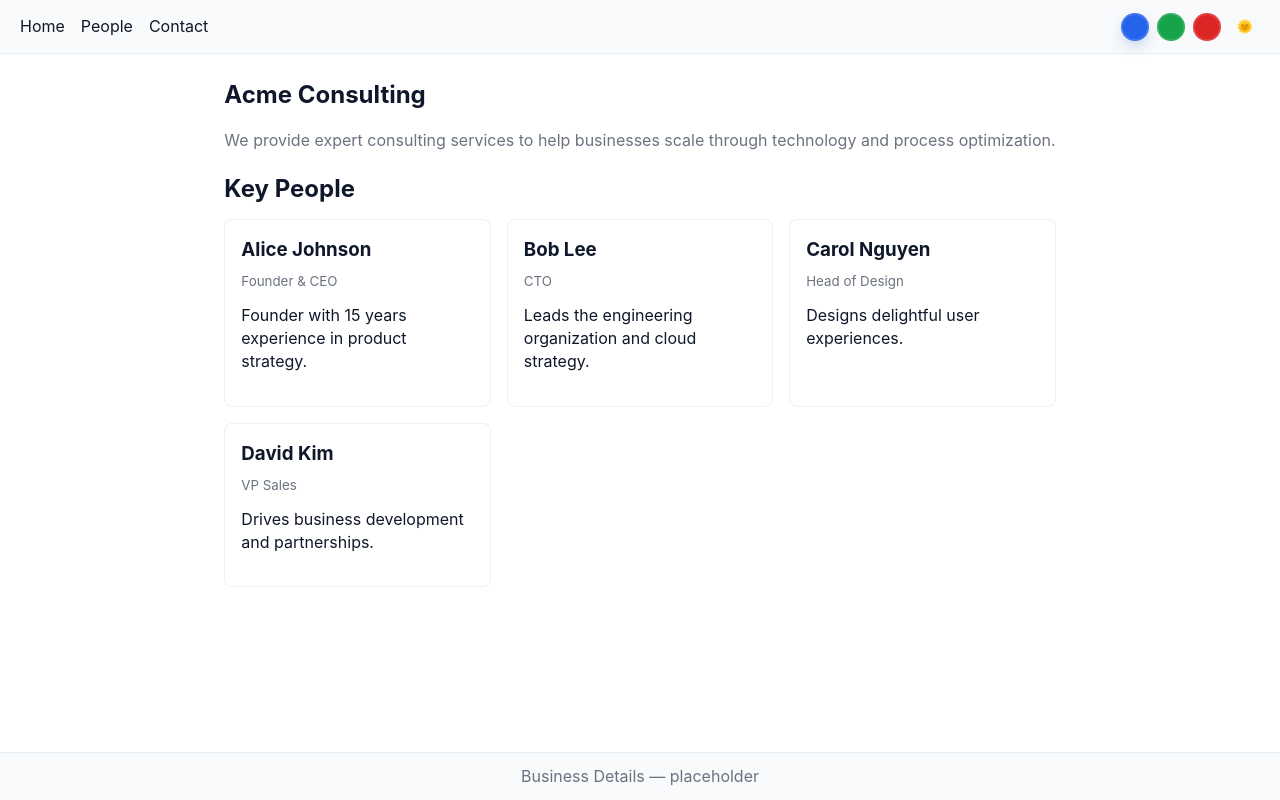
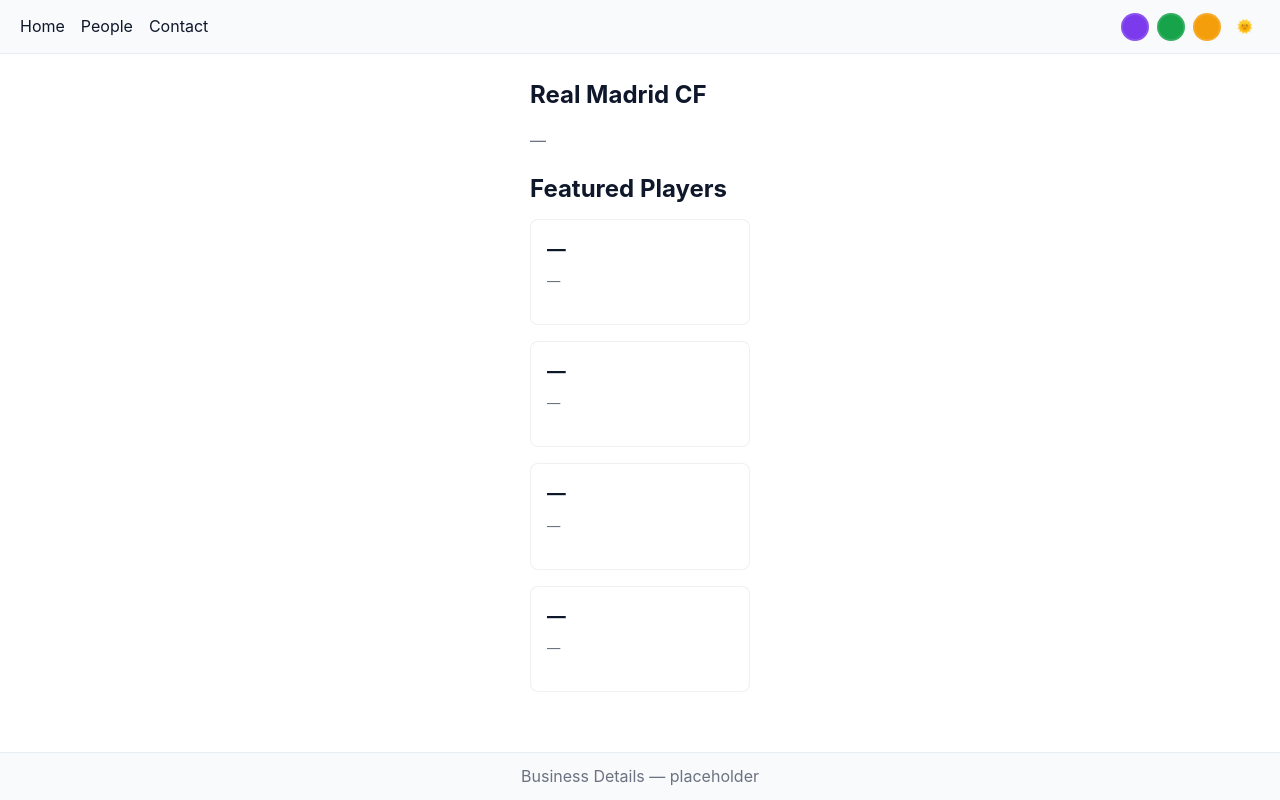
Before and after one commit to ayushwf/vibe-coding, a Next.js app: page / in a window 1280 px wide. Built offline with nearby package versions, Linux system fonts and the light colour scheme.

Commit message:
feat(real-madrid): add placeholders, UI updates, purple/green/yellow theming and tests

```diff
--- a/components/Card.tsx
+++ b/components/Card.tsx
@@ -1,11 +1,11 @@
-import { Person } from '../data/fakeData'
+import { Player } from '../data/players'
 
-export default function Card({ person }: { person: Person }) {
+export default function Card({ person }: { person: Player }) {
   return (
     <article className="card">
-      <h3>{person.name}</h3>
-      <small>{person.role}</small>
-      <p style={{marginTop:12}}>{person.bio}</p>
+      <h3>{person.name || '—'}</h3>
+      <small>{person.position || '—'}</small>
+      <p style={{ marginTop: 12 }}>{person.nationality || ''}</p>
     </article>
   )
 }
--- a/components/ThemeSelector.tsx
+++ b/components/ThemeSelector.tsx
@@ -2,9 +2,9 @@
 import { useEffect, useState } from 'react'
 
 const ACCENTS = {
-  blue: '#2563eb',
+  purple: '#7c3aed',
   green: '#16a34a',
-  red: '#dc2626',
+  yellow: '#f59e0b',
 }
 
 export default function ThemeSelector() {
--- /dev/null
+++ b/data/club.ts
@@ -0,0 +1,7 @@
+export const club = {
+  name: 'Real Madrid CF',
+  summary: '', // placeholder summary
+  address: '',
+  phone: '',
+  email: ''
+}
--- /dev/null
+++ b/data/players.js
@@ -0,0 +1,11 @@
+exports.topPlayers = Array.from({ length: 10 }).map((_, i) => ({
+  id: String(i + 1),
+  name: '',
+  position: '',
+  number: null,
+  nationality: '',
+  appearances: null,
+  goals: null,
+  assists: null,
+  seasons: null,
+}))
--- /dev/null
+++ b/data/players.ts
@@ -0,0 +1,23 @@
+export type Player = {
+  id: string
+  name?: string
+  position?: string
+  number?: number | null
+  nationality?: string
+  appearances?: number | null
+  goals?: number | null
+  assists?: number | null
+  seasons?: Array<string> | null
+}
+
+export const topPlayers: Player[] = Array.from({ length: 10 }).map((_, i) => ({
+  id: String(i + 1),
+  name: '', // placeholder, fill later
+  position: '',
+  number: null,
+  nationality: '',
+  appearances: null,
+  goals: null,
+  assists: null,
+  seasons: null,
+}))
--- a/pages/index.tsx
+++ b/pages/index.tsx
@@ -1,17 +1,18 @@
 import { NextPage } from 'next'
-import { business, people } from '../data/fakeData'
+import { club } from '../data/club'
+import { topPlayers } from '../data/players'
 import Card from '../components/Card'
 
 const Home: NextPage = () => {
   return (
     <section>
-      <h1>{business.name}</h1>
-      <p style={{ color: 'var(--muted)' }}>{business.summary}</p>
+      <h1>{club.name}</h1>
+      <p style={{ color: 'var(--muted)' }}>{club.summary || '—'}</p>
 
       <div style={{ marginTop: 20 }}>
-        <h2>Key People</h2>
+        <h2>Featured Players</h2>
         <div className="people-grid" style={{ marginTop: 12 }}>
-          {people.slice(0, 4).map((p) => (
+          {topPlayers.slice(0, 4).map((p) => (
             <Card key={p.id} person={p} />
           ))}
         </div>
--- a/pages/people.tsx
+++ b/pages/people.tsx
@@ -1,13 +1,13 @@
 import { NextPage } from 'next'
-import { people } from '../data/fakeData'
+import { topPlayers } from '../data/players'
 import Card from '../components/Card'
 
 const People: NextPage = () => {
   return (
     <section>
-      <h1>People</h1>
+      <h1>Players</h1>
       <div style={{ marginTop: 12 }} className="people-grid">
-        {people.map((p) => (
+        {topPlayers.map((p) => (
           <Card key={p.id} person={p} />
         ))}
       </div>
--- a/styles/globals.css
+++ b/styles/globals.css
@@ -39,9 +39,9 @@
   --muted: #98a7bf;
 }
 
-[data-accent="blue"]{ --accent: #2563eb; --accent-600: #1e40af; --accent-400: #3b82f6; --accent-rgb: 37,99,235 }
+[data-accent="purple"]{ --accent: #7c3aed; --accent-600: #5b21b6; --accent-400: #8b5cf6; --accent-rgb: 124,58,237 }
 [data-accent="green"]{ --accent: #16a34a; --accent-600: #15803d; --accent-400: #34d399; --accent-rgb: 22,163,74 }
-[data-accent="red"]{ --accent: #dc2626; --accent-600: #b91c1c; --accent-400: #fb7185; --accent-rgb: 220,38,38 }
+[data-accent="yellow"]{ --accent: #f59e0b; --accent-600: #b45309; --accent-400: #fbbf24; --accent-rgb: 245,158,11 }
 
 body{ background:var(--bg); color:var(--fg); transition: background-color .22s, color .22s }
 .site-main{flex:1;padding:24px;max-width:960px;margin:0 auto}
@@ -67,10 +67,10 @@
 
 /* Per-theme accent tweaks to ensure good contrast */
 [data-theme="light"][data-accent="green"]{ --accent: #116530; --accent-rgb: 17,101,48 }
-[data-theme="dark"][data-accent="blue"]{ --accent: var(--accent-400); --accent-rgb: 59,130,246 }
-[data-theme="dark"][data-accent="red"]{ --accent: var(--accent-400); --accent-rgb: 251,113,133 }
-[data-theme="light"][data-accent="blue"]{ --accent: var(--accent-600); --accent-rgb: 30,64,175 }
-[data-theme="light"][data-accent="red"]{ --accent: var(--accent-600); --accent-rgb: 185,28,28 }
+[data-theme="dark"][data-accent="purple"]{ --accent: #a78bfa; --accent-rgb: 167,139,250 }
+[data-theme="dark"][data-accent="yellow"]{ --accent: var(--accent-400); --accent-rgb: 251,191,36 }
+[data-theme="light"][data-accent="purple"]{ --accent: var(--accent-600); --accent-rgb: 91,33,182 }
+[data-theme="light"][data-accent="yellow"]{ --accent: var(--accent-600); --accent-rgb: 180,83,9 }
 [data-theme="dark"][data-accent="green"]{ --accent: var(--accent-400); --accent-rgb: 52,211,153 }
 
 /* Animated pulse for accent change */
```
Also changed, not shown: data/history.ts (added, +8 -0 lines), pages/contact.tsx (+4 -4 lines), tests/test_fakeData.js (+4 -6 lines), 1 other file (tests, documents, lock files or other folders).
